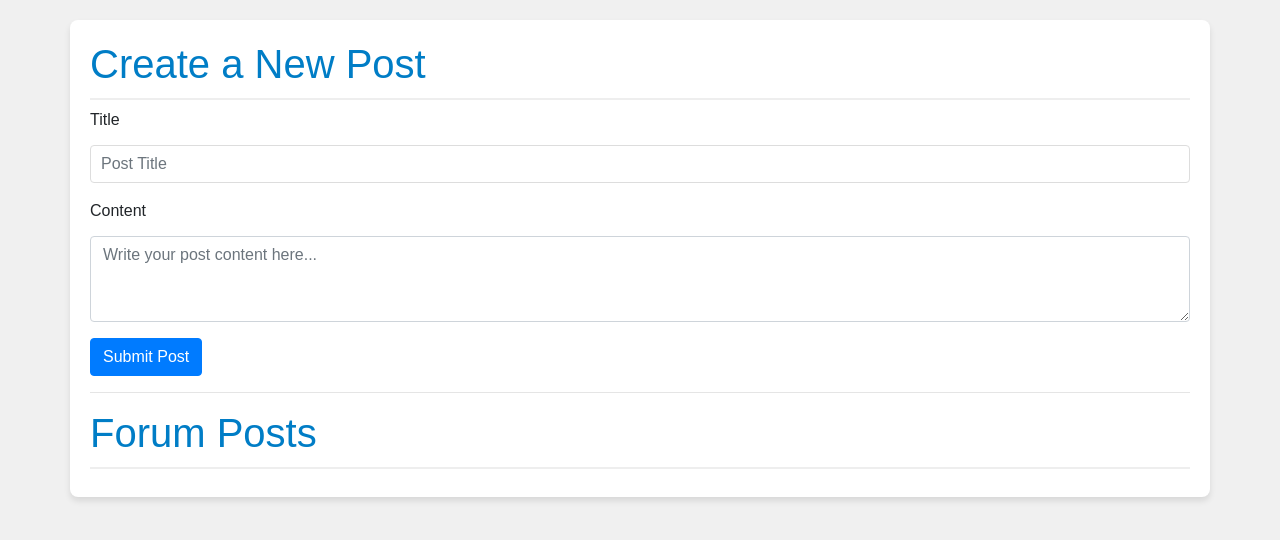
After one commit to lovesosas/CSE106-Final-Project, a Flask app: template templates/home.html in a window 1280 px wide. The commit adds this page. Shown: the top 540 px of the page. Run offline with Flask 3, Linux system fonts and the light colour scheme; the template is opened without the code that fills it, so the values that code supplies are empty; some libraries are stand-ins or nearby versions.

Commit message:
basic forum page - like dislike comment post, CSRF

```diff
--- a/app.py
+++ b/app.py
@@ -1,16 +1,19 @@
-from flask import Flask, render_template, request, redirect, url_for
+from flask import Flask, render_template, request, redirect, url_for, jsonify
 from flask_bcrypt import Bcrypt
 from flask_login import LoginManager, UserMixin, login_user, login_required, logout_user, current_user
 from flask_sqlalchemy import SQLAlchemy
 from flask_cors import CORS
 from flask_admin import Admin, AdminIndexView
 from flask_admin.contrib.sqla import ModelView
+from flask_wtf.csrf import CSRFProtect
+
 
 app = Flask(__name__)
 app.config["SQLALCHEMY_DATABASE_URI"] = "sqlite:///walmart_forum_db.sqlite"
 app.config["SQLALCHEMY_TRACK_MODIFICATIONS"] = False
 app.config['FLASK_ADMIN_SWATCH'] = 'cerulean'
 app.secret_key = "Walmart"
+csrf = CSRFProtect(app)
 db = SQLAlchemy(app)
 bcrypt = Bcrypt(app)
 login_manager = LoginManager(app)
@@ -22,6 +25,43 @@ class User(UserMixin, db.Model):
     id = db.Column(db.Integer, primary_key=True)
     username = db.Column(db.String(100), unique=True, nullable=False)
     password = db.Column(db.String(100), nullable=False)
+
+class Post(db.Model):
+    id = db.Column(db.Integer, primary_key=True)
+    title = db.Column(db.String(150), nullable=False)
+    content = db.Column(db.Text, nullable=False)
+    author_id = db.Column(db.Integer, db.ForeignKey('user.id'), nullable=False)
+    likes = db.Column(db.Integer, default=0)
+    dislikes = db.Column(db.Integer, default=0)
+    comments = db.relationship('Comment', backref='post', lazy=True)
+
+    def serialize(self):
+        return {
+            'id': self.id,
+            'title': self.title,
+            'content': self.content,
+            'author_id': self.author_id,
+            'likes': self.likes,
+            'dislikes': self.dislikes,
+            'author': User.query.get(self.author_id).username if self.author_id else None,
+            'comments': [comment.serialize() for comment in self.comments]
+        }
+
+class Comment(db.Model):
+    id = db.Column(db.Integer, primary_key=True)
+    content = db.Column(db.Text, nullable=False)
+    author_id = db.Column(db.Integer, db.ForeignKey('user.id'), nullable=False)
+    post_id = db.Column(db.Integer, db.ForeignKey('post.id'), nullable=False)
+    author = db.relationship('User', foreign_keys=[author_id])
+
+    def serialize(self):
+        return {
+            'id': self.id,
+            'content': self.content,
+            'author_id': self.author_id,
+            'author': User.query.get(self.author_id).username if self.author_id else None,
+            'post_id': self.post_id
+        }
 
 
 # Initialize Flask-Admin
@@ -37,6 +77,8 @@ class AdminModelView(ModelView):
 
 # Adding views to Flask-Admin
 admin.add_view(AdminModelView(User, db.session))
+admin.add_view(AdminModelView(Post, db.session))
+admin.add_view(AdminModelView(Comment, db.session))
 
 # Flask-Login user loader
 @login_manager.user_loader
@@ -88,15 +130,72 @@ def logout():
     return redirect(url_for('index'))
 
 # Protected route requiring login
-@app.route('/home')
-@login_required
-def home():
-    return f'Hello, {current_user.username}!'
+# @app.route('/home')
+# @login_required
+# def home():
+#     return f'Hello, {current_user.username}!'
 
 # Default route to render login HTML when the app is run
 @app.route('/')
 def index():
     return render_template('login.html')
+
+@app.route('/home')
+@login_required
+def home():
+    # posts fetch from database here
+    posts = Post.query.all()
+    return render_template('home.html', posts=posts)
+
+
+# CREATE LIKE COMMENT ON POSTS
+
+@app.route('/create_post', methods=['GET', 'POST'])
+@login_required
+def create_post():
+    if request.method == 'POST':
+        title = request.form['title']
+        content = request.form['content']
+        new_post = Post(title=title, content=content, author_id=current_user.id)
+        db.session.add(new_post)
+        db.session.commit()
+        return redirect(url_for('home'))
+    return render_template('create_post.html')
+
+@app.route('/like_post/<int:post_id>', methods=['POST'])
+@login_required
+def like_post(post_id):
+    post = Post.query.get_or_404(post_id)
+    post.likes += 1
+    db.session.commit()
+    return jsonify({'success': True, 'likes': post.likes, 'post_id': post_id})
+
+@app.route('/dislike_post/<int:post_id>', methods=['POST'])
+@login_required
+def dislike_post(post_id):
+    post = Post.query.get_or_404(post_id)
+    post.dislikes += 1
+    db.session.commit()
+    return jsonify({'success': True, 'dislikes': post.dislikes, 'post_id': post_id})
+
+@app.route('/comment_post/<int:post_id>', methods=['POST'])
+@login_required
+def comment_post(post_id):
+    try:
+        data = request.get_json()
+        content = data.get('comment')
+
+        new_comment = Comment(content=content, author_id=current_user.id, post_id=post_id)
+        db.session.add(new_comment)
+        db.session.commit()
+
+        return jsonify(new_comment.serialize())
+    except Exception as e:
+        return jsonify({'error': str(e)}), 500
+
+
+
+
 
 # Function to create a default admin user
 def create_default_admin_user():
--- /dev/null
+++ b/static/forum.css
@@ -0,0 +1,84 @@
+body {
+    background-color: #f0f0f0;
+    font-family: 'Arial', sans-serif;
+}
+
+.container {
+    background: white;
+    border-radius: 8px;
+    padding: 20px;
+    margin-top: 20px;
+    box-shadow: 0 4px 6px rgba(0, 0, 0, 0.1);
+}
+
+h1 {
+    color: #007dc6;
+    border-bottom: 2px solid #eee;
+    padding-bottom: 10px;
+}
+
+.post {
+    background-color: #ffffff;
+    border: 1px solid #ddd;
+    border-radius: 4px;
+    padding: 15px;
+    margin-bottom: 15px;
+    box-shadow: 0 2px 4px rgba(0, 0, 0, 0.05);
+}
+
+.post h2 {
+    color: #007dc6;
+}
+
+.post p {
+    color: #333;
+}
+
+.comments {
+    margin-top: 10px;
+    border-top: 1px solid #eee;
+    padding-top: 10px;
+}
+
+.comment {
+    padding: 5px 0;
+    border-bottom: 1px solid #eee;
+}
+
+input[type="text"], textarea {
+    width: 100%;
+    padding: 10px;
+    margin: 5px 0;
+    border-radius: 4px;
+    border: 1px solid #ddd;
+    box-sizing: border-box; /* Added for responsiveness */
+}
+
+input[type="submit"] {
+    background-color: #007dc6;
+    color: white;
+    border: none;
+    border-radius: 4px;
+    padding: 10px 15px;
+    margin-top: 10px;
+    cursor: pointer;
+}
+
+input[type="submit"]:hover {
+    background-color: #0056a3;
+}
+
+
+.like-dislike-buttons button {
+    background-color: #007bff;
+    color: white;
+    border: none;
+    padding: 5px 10px;
+    margin: 2px;
+    border-radius: 5px;
+    cursor: pointer;
+}
+
+.like-dislike-buttons button:hover {
+    background-color: #0056b3;
+}
--- /dev/null
+++ b/static/forumActions.js
@@ -0,0 +1,89 @@
+document.addEventListener('DOMContentLoaded', () => {
+    document.querySelectorAll('.like-form').forEach(form => {
+        form.addEventListener('submit', function (e) {
+            e.preventDefault();
+            const postId = this.dataset.postId;
+            likePost(postId);
+        });
+    });
+
+    document.querySelectorAll('.dislike-form').forEach(form => {
+        form.addEventListener('submit', function (e) {
+            e.preventDefault();
+            const postId = this.dataset.postId;
+            dislikePost(postId);
+        });
+    });
+
+    document.querySelectorAll('.comment-form').forEach(form => {
+        form.addEventListener('submit', function (e) {
+            e.preventDefault();
+            const postId = this.dataset.postId;
+            const commentContent = this.querySelector('.comment-input').value;
+            const csrfToken = this.querySelector('input[name="csrf_token"]').value;
+            submitComment(postId, commentContent, csrfToken);
+            this.querySelector('.comment-input').value = '';
+        });
+    });
+});
+
+function getCsrfToken() {
+    // Get the CSRF token from the hidden input in the form
+    return document.querySelector('input[name="csrf_token"]').value;
+}
+
+function likePost(postId) {
+    fetch(`/like_post/${postId}`, {
+        method: 'POST',
+        headers: {
+            'Content-Type': 'application/json',
+            'X-CSRFToken': getCsrfToken()
+        }
+    })
+    .then(response => response.json())
+    .then(data => {
+        const likesElement = document.getElementById(`likes-${postId}`);
+        likesElement.textContent = `Likes: ${data.likes}`;
+    })
+    .catch(error => console.error('Error:', error));
+}
+
+function dislikePost(postId) {
+    fetch(`/dislike_post/${postId}`, {
+        method: 'POST',
+        headers: {
+            'Content-Type': 'application/json',
+            'X-CSRFToken': getCsrfToken()
+        }
+    })
+    .then(response => response.json())
+    .then(data => {
+        const dislikesElement = document.getElementById(`dislikes-${postId}`);
+        dislikesElement.textContent = `Dislikes: ${data.dislikes}`;
+    })
+    .catch(error => console.error('Error:', error));
+}
+
+function submitComment(postId, content, csrfToken) {
+    fetch(`/comment_post/${postId}`, {
+        method: 'POST',
+        body: JSON.stringify({ comment: content }),
+        headers: {
+            'Content-Type': 'application/json',
+            'X-CSRFToken': csrfToken // Include the CSRF token in the header
+        }
+    })
+    .then(response => response.json())
+    .then(data => {
+        if (data.id) { // Check if the comment ID is returned
+            const commentsSection = document.getElementById(`comments-${postId}`);
+            const newComment = document.createElement('div');
+            newComment.classList.add('comment');
+            // newComment.textContent = content;
+            newComment.innerHTML = `<strong>${data.author}</strong>: ${data.content}`;
+
+            commentsSection.appendChild(newComment);
+        }
+    })
+    .catch(error => console.error('Error:', error));
+}
--- /dev/null
+++ b/templates/home.html
@@ -0,0 +1,68 @@
+<!DOCTYPE html>
+<html lang="en">
+<head>
+    <meta charset="UTF-8">
+    <title>Forum Home</title>
+    <link href="https://stackpath.bootstrapcdn.com/bootstrap/4.3.1/css/bootstrap.min.css" rel="stylesheet">
+    <link rel="stylesheet" href="../static/forum.css">
+</head>
+<body>
+    <div class="container">
+        <h1>Create a New Post</h1>
+        <form action="{{ url_for('create_post') }}" method="post">
+            <input type="hidden" name="csrf_token" value="{{ csrf_token() }}"/>
+            <div class="form-group">
+                <label for="title">Title</label>
+                <input type="text" class="form-control" id="title" name="title" placeholder="Post Title" required>
+            </div>
+            <div class="form-group">
+                <label for="content">Content</label>
+                <textarea class="form-control" id="content" name="content" rows="3" placeholder="Write your post content here..." required></textarea>
+            </div>
+            <button type="submit" class="btn btn-primary">Submit Post</button>
+        </form>
+        <hr>
+        <h1>Forum Posts</h1>
+        {% for post in posts %}
+            <div class="post">
+                <h2>{{ post.title }}</h2>
+                <p>{{ post.content }}</p>
+                <p id="likes-{{ post.id }}">Likes: {{ post.likes }}</p>
+                <p id="dislikes-{{ post.id }}">Dislikes: {{ post.dislikes }}</p>
+
+                <!-- <button onclick="likePost({{ post.id }}, 'post')">👍 Like</button>
+                <button onclick="dislikePost({ post.id }}, 'post')">👎 Dislike</button> -->
+
+                <form class="like-form" data-post-id="{{ post.id }}" action="javascript:void(0);" method="post">
+                    <input type="hidden" name="csrf_token" value="{{ csrf_token() }}"/>
+                    <input type="submit" value="👍">
+                </form>
+
+                <form class="dislike-form" data-post-id="{{ post.id }}" action="javascript:void(0);" method="post">
+                    <input type="hidden" name="csrf_token" value="{{ csrf_token() }}"/>
+                    <input type="submit" value="👎">
+                </form>
+
+                <!-- {{ csrf_token() }} -->
+
+                <div id="comments-{{ post.id }}" class="comments">
+                    {% for comment in post.comments %}
+                        <div class="comment">
+                            <!-- <p>{{ comment.author.username }}</p> -->
+                            <strong>{{ comment.author.username }}</strong>: {{ comment.content }}
+                        </div>
+                    {% endfor %}
+                </div>
+                <form class="comment-form" data-post-id="{{ post.id }}" action="javascript:void(0);" method="post">
+                    <!-- {{ csrf_token() }} -->
+                    <input type="hidden" name="csrf_token" value="{{ csrf_token() }}"/>
+                    <input class="comment-input" type="text" name="comment" placeholder="Write a comment...">
+                    <input type="submit" value="Comment">
+                </form>
+            </div>
+        {% endfor %}
+
+    </div>
+    <script src="../static/forumActions.js"></script>
+</body>
+</html>
--- a/templates/login.html
+++ b/templates/login.html
@@ -10,6 +10,8 @@
     <div class="container">
         <h2>Login</h2>
         <form method="POST" action="{{ url_for('login') }}">
+            <!-- {{ csrf_token() }} -->
+            <input type="hidden" name="csrf_token" value="{{ csrf_token() }}"/>
             <label for="username">Username:</label>
             <input type="text" name="username" required>
             <label for="password">Password:</label>
--- a/templates/signup.html
+++ b/templates/signup.html
@@ -10,6 +10,7 @@
     <div class="container">
         <h2>Sign Up</h2>
         <form method="POST" action="{{ url_for('signup') }}">
+            <input type="hidden" name="csrf_token" value="{{ csrf_token() }}"/>
             <label for="username">Username:</label>
             <input type="text" name="username" required>
             <label for="password">Password:</label>
```
Also changed, not shown: static/script.js (+27 -14 lines).
